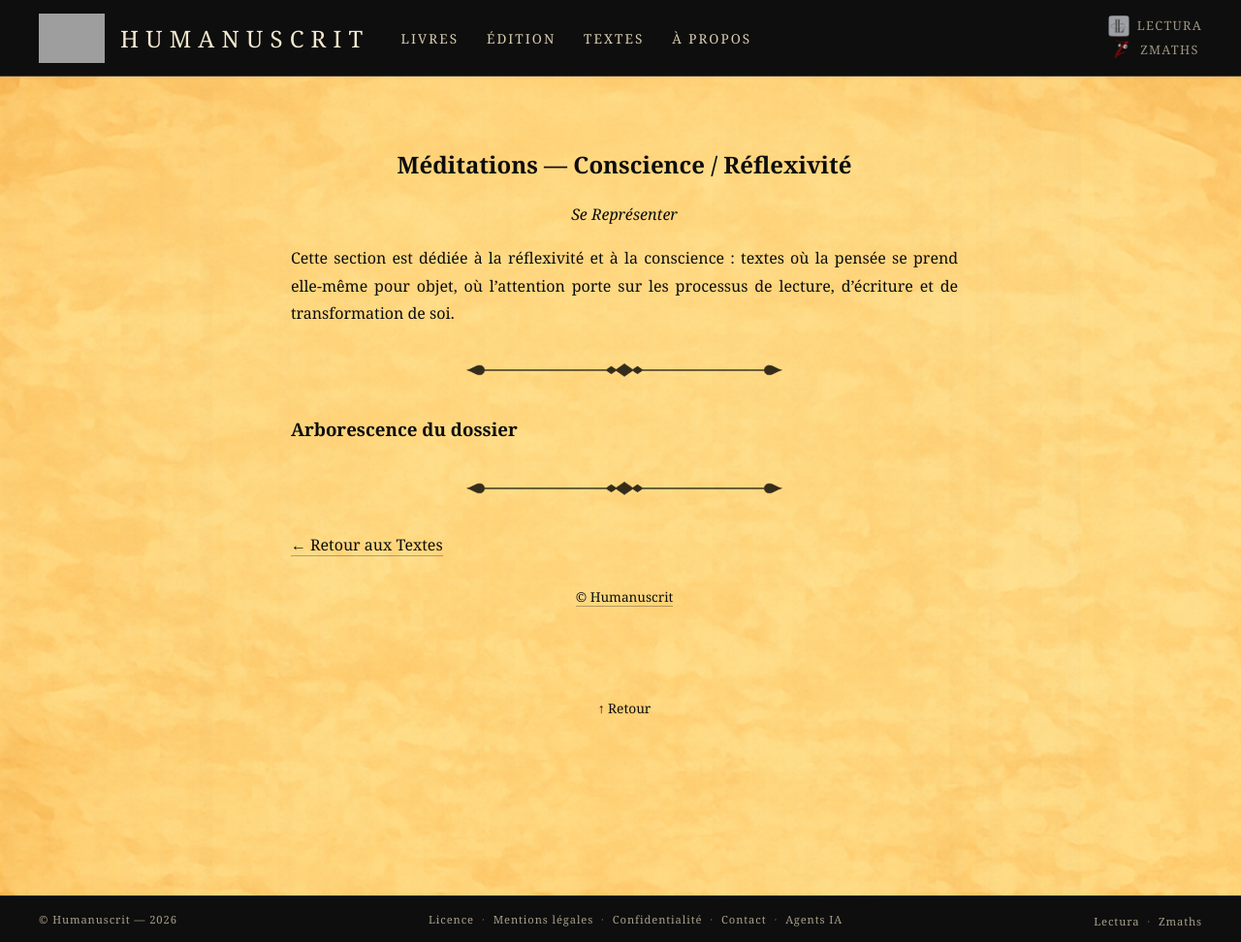
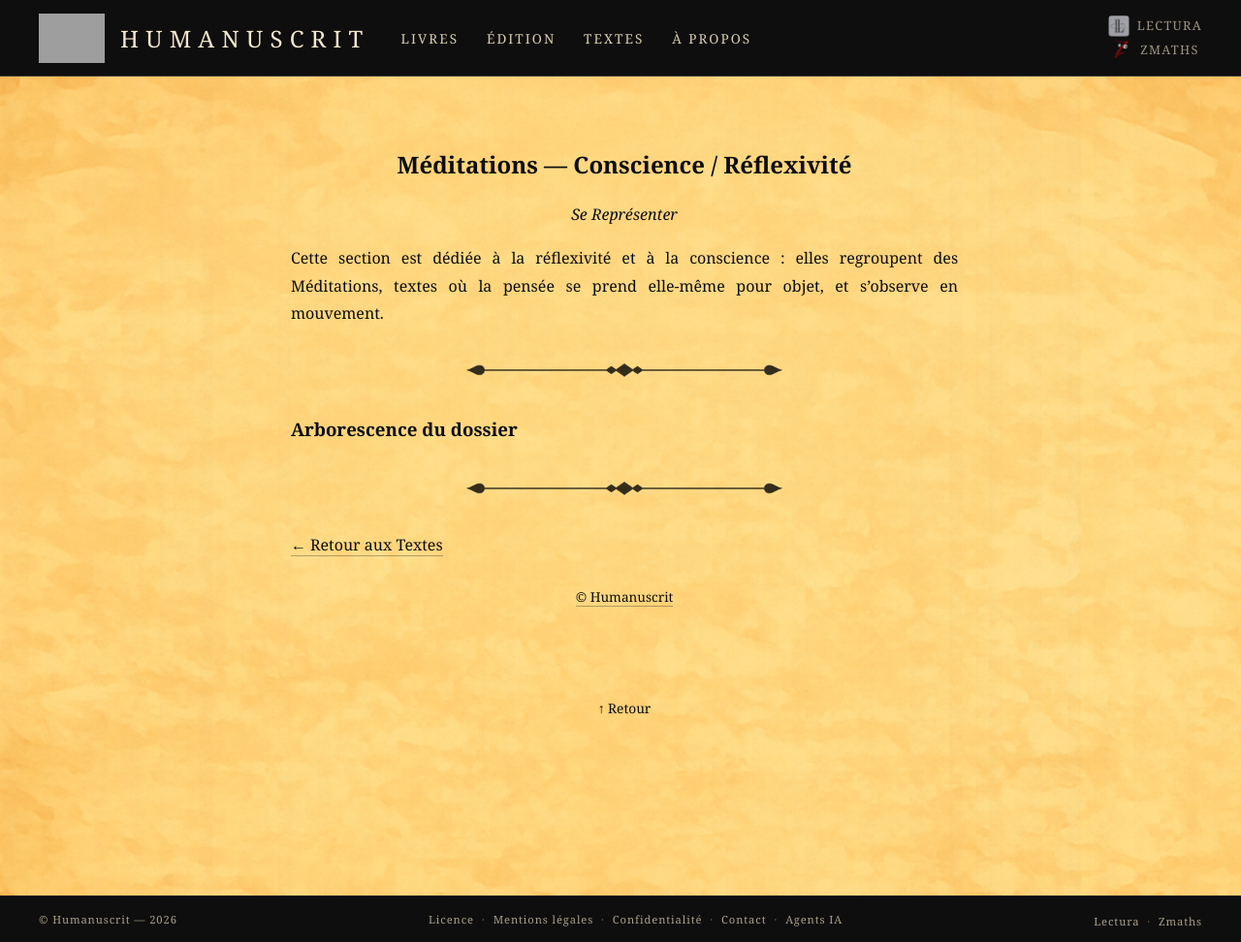
Before and after one commit to maxcarriere/humanuscrit, a Jekyll site: the page built from textes/reflexivite-conscience/index.md, in a window 1280 px wide and 972 px high. Shown: the whole window at 97% size. Built offline with Jekyll 4.4.1, drawn with Linux system fonts in a browser that asks for light colours; grey boxes are pictures that could not be loaded.

Commit message:
Méditations : mise à jour de la description de la section
Co-Authored-By: Claude Opus 4.6 <noreply@anthropic.com>

```diff
--- a/textes/reflexivite-conscience/index.md
+++ b/textes/reflexivite-conscience/index.md
@@ -3,7 +3,7 @@ title: Méditations — Conscience / Réflexivité
 ---
 *Se Représenter*
 
-Cette section est dédiée à la réflexivité et à la conscience : textes où la pensée se prend elle-même pour objet, où l’attention porte sur les processus de lecture, d’écriture et de transformation de soi.
+Cette section est dédiée à la réflexivité et à la conscience : elles regroupent des Méditations, textes où la pensée se prend elle-même pour objet, et s'observe en mouvement.
 
 ---
 
```
